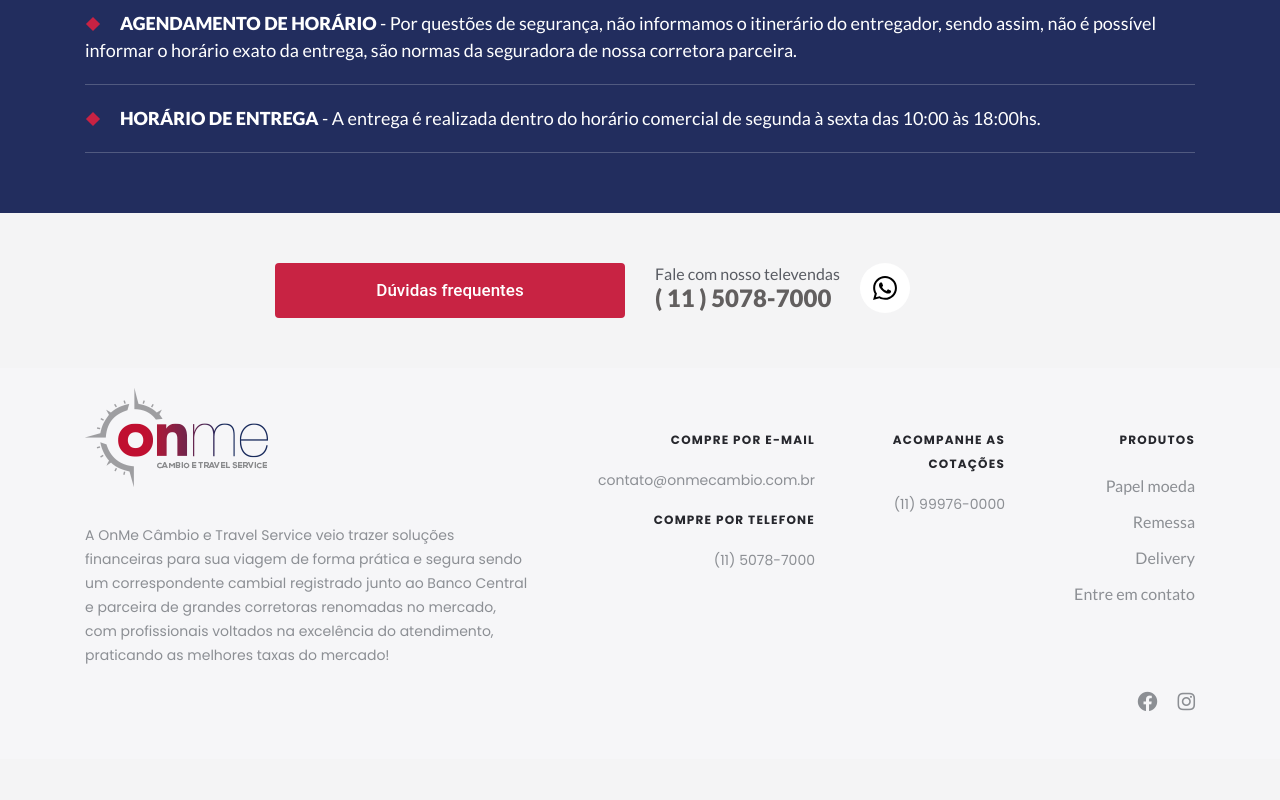
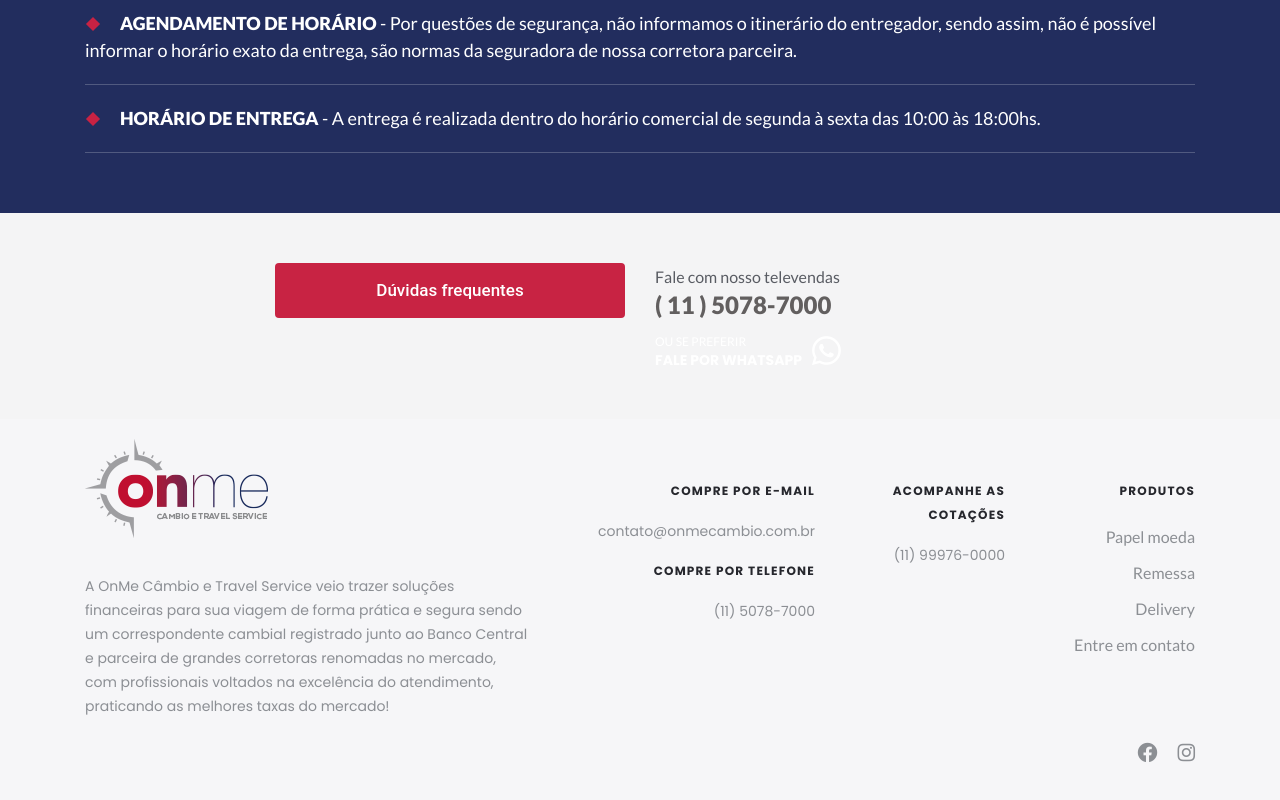
Before and after one commit to caiobatis/onme-client-react, a React (Create React App) app: page /delivery in a window 1280 px wide. Shown: the part 1017-1817 px from the top of the page. Before the commit the page ends 1776 px from the top, so only its background shows below. Built offline with nearby package versions, Linux system fonts and the light colour scheme; what redux-multi would draw is missing.

Commit message:
telesales component

```diff
--- a/src/components/SectionsHome/SectionCoinsRealTime.jsx
+++ b/src/components/SectionsHome/SectionCoinsRealTime.jsx
@@ -1,6 +1,6 @@
 import React, { Component } from 'react'
 import CoinPrice from '../CoinPrice/CoinPrice'
-import Wpp from '../Wpp/Wpp'
+import Telesales from '../Telesales/Telesales'
 
 const products = [
   {
@@ -99,15 +99,13 @@ export default class SectionCoinsRealTime extends Component {
             <div className="col-md-5">
               <div className="defaultTitle">
                 <h2 className="h2">Cotações Turismo</h2>
-                <p className="p">Trabalhamos com todas as moedas, veja o valor atual das principais. <br/>Procura por outra moeda?</p>
+                <p className="p">
+                  Trabalhamos com todas as moedas, veja o valor atual das principais. <br/>Procura por outra moeda?
+                  <br/>
+                  <a href="">Para cotações em outros estados simule aqui.</a>
+                </p>
                 <div className="reserva">
-                  <div className="phones">
-                    <div>
-                      <p className="p">Fale com nosso televendas</p>
-                      <h4 className="h4">( 11 ) 5078-7000</h4>
-                    </div>
-                    <Wpp/>
-                  </div>
+                  <Telesales/>
                 </div>
               </div>
             </div>
--- /dev/null
+++ b/src/components/Telesales/Telesales.jsx
@@ -0,0 +1,17 @@
+import React from 'react'
+import Wpp from '../Wpp/Wpp'
+
+import './telesales.scss'
+
+const Telesales = props => {
+  return (
+    <div className="phones">
+      <div>
+        <p className="p">Fale com nosso televendas</p>
+        <h4 className="h4">( 11 ) 5078-7000</h4>
+      </div>
+      <Wpp/>
+    </div>
+  )
+}
+export default Telesales
--- a/src/components/Wpp/Wpp.jsx
+++ b/src/components/Wpp/Wpp.jsx
@@ -1,12 +1,17 @@
-import React from 'react';
-import wppImg from '../Commons/wpp.svg'
+import React from 'react'
 
 import './wpp.scss'
 
 const Wpp = props => {
   return (
     <a rel="noopener noreferrer" className="wpp" target="_blank" href="https://wa.me/5511992223949">
-      <img src={wppImg} alt=""/>
+      <div>
+        <span>ou se preferir</span>
+        <p>fale por whatsapp</p>
+      </div>
+      <div>
+        <i className="fab fa-whatsapp icon"></i>
+      </div>
     </a>
   )
 }
--- a/src/components/Wpp/wpp.scss
+++ b/src/components/Wpp/wpp.scss
@@ -1,22 +1,25 @@
 .wpp {
-  width: 50px;
-  height: 50px;
   display: flex;
-  align-items: center;
-  justify-content: center;
-  background: #fff;
-  border-radius: 35px;
-  margin: 0 0 0 20px;
-}
+  text-transform: uppercase;
+  text-decoration: none;
+  color: #fff;
+  align-items: flex-end;
+  .icon {
+    font-size: 33px;
+    color: #fff;
+    margin-left: 10px;
+  }
 
-.phones {
-  display: flex;
-  align-items: flex-end;
+  span {
+    font-size: 12px;
+    line-height: 12px;
+  }
 
-  .h4 {
+  p {
+    color: #fff;
+    font-size: 14px;
+    font-weight: 600;
     margin: 0;
-  }
-  .p {
-    line-height: 20px;
+    line-height: 17px;
   }
 }
```
Also changed, not shown: src/components/Telesales/telesales.scss (added).
